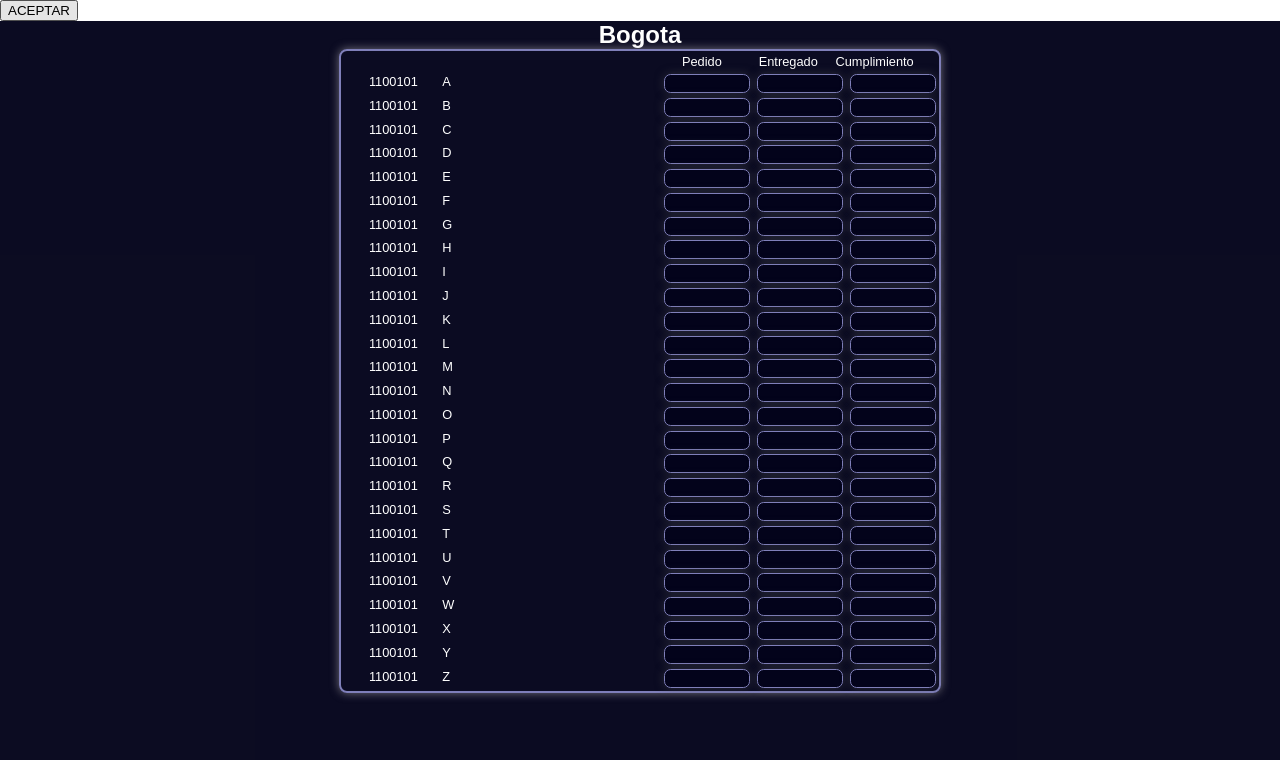
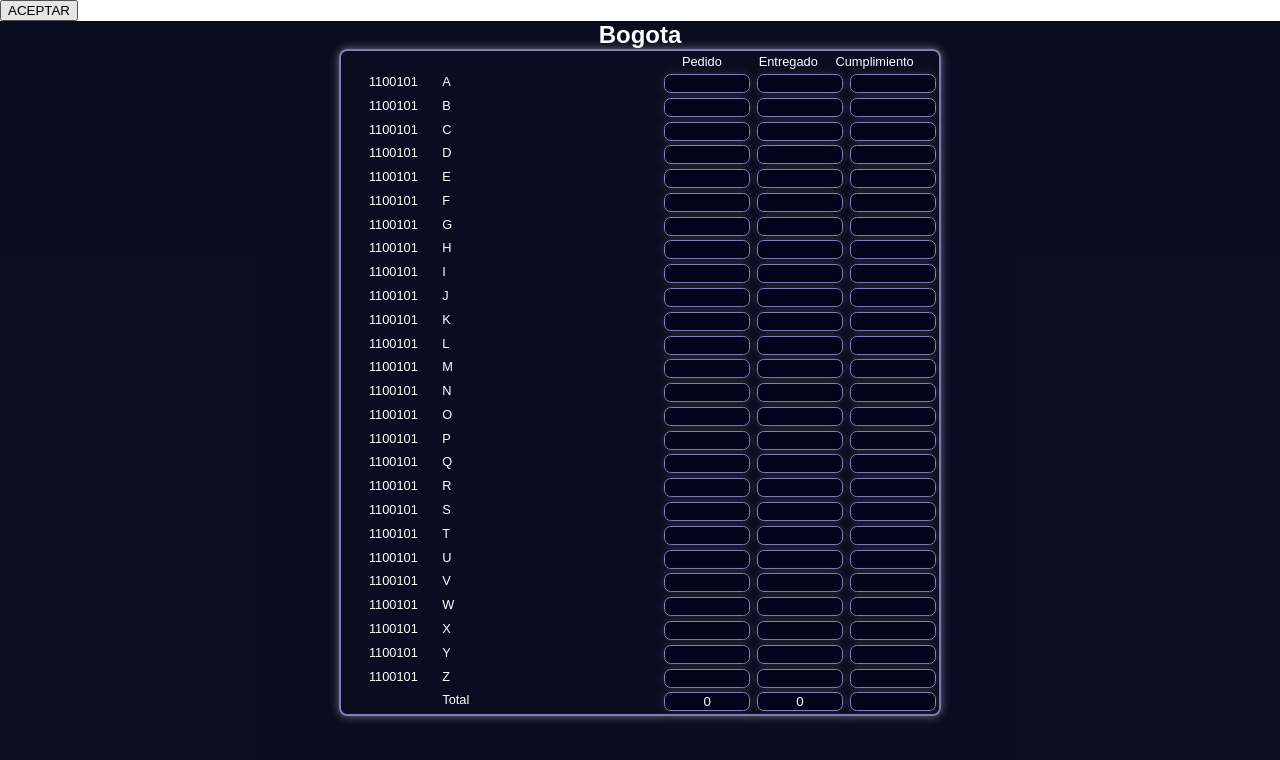
Before and after one commit to cesaringindustrial/pollosvencedor, a website: page index.html in a window 1280 px wide. Both pictures are taken after a click on the button "ACEPTAR". Drawn offline with Linux system fonts and the light colour scheme.

Commit message:
Agregue los totales

```diff
--- a/lib/box/template.jade
+++ b/lib/box/template.jade
@@ -155,3 +155,9 @@
 		input(type="text" id="Order_Z1" value="" class="Box-order" style="text-align:center")
 		input(type="text" id="Delivery_Z2" value="" class="Box-delivery" style="text-align:center")
 		input(type="text" id="Fulfillment_Z3" value="" class="Box-fulfillment" style="text-align:center")
+	section(class ="Box")
+		div(class="Box-id")
+		div(class="Box-description") Total
+		input(type="text" id="Order_total" value="" class="Box-order" style="text-align:center")
+		input(type="text" id="Delivery_total" value="" class="Box-delivery" style="text-align:center")
+		input(type="text" id="Fulfillment_total" value="" class="Box-fulfillment" style="text-align:center")
--- a/public/js/template.js
+++ b/public/js/template.js
@@ -53,6 +53,9 @@
     var Delivery_Y2=document.getElementById("Delivery_Y2");
     var Order_Z1=document.getElementById("Order_Z1");
     var Delivery_Z2=document.getElementById("Delivery_Z2");
+    var Order_total=document.getElementById("Order_total");
+    var Delivery_total=document.getElementById("Delivery_total");
+    var fulfillment_total=document.getElementById("fulfillment_total");
 
     b=document.getElementById("button");
     b.addEventListener("click", fulfillment);
@@ -111,8 +114,21 @@
  	var Y2=Number(Delivery_Y2.value);
  	var Z1=Number(Order_Z1.value);
  	var Z2=Number(Delivery_Z2.value);
+ 	var Totalorder=Number(Order_total.value);
+ 	var TotalDelivery=Number(Delivery_total.value);
+ 	var TotalFulfillment=Number(Fulfillment_total.value);
 
+ 	var Total_order = A1+B1+C1+D1+E1+F1+G1+H1+I1+J1+K1+L1+M1+N1+O1+P1+Q1+R1+S1+T1+U1+V1+W1+X1+Y1+Z1;
+ 	var Total_Delivery = A2+B2+C2+D2+E2+F2+G2+H2+I2+J2+K2+L2+M2+N2+O2+P2+Q2+R2+S2+T2+U2+V2+W2+X2+Y2+Z2;
 
+ 	document.getElementById("Order_total").value=Total_order;
+ 	document.getElementById("Delivery_total").value=Total_Delivery;
+
+ 	if(Total_order>"" && Total_Delivery>""){
+	var TotalFulfillment= (Total_Delivery/Total_order)*100;
+
+	document.getElementById("Fulfillment_total").value=TotalFulfillment+"%";
+ 	}
 
 
  	if(A1>"" && A2>""){
@@ -246,4 +262,5 @@
 
 	document.getElementById("Fulfillment_Z3").value=Z3+"%";
  	}
+
 }
```
Also changed, not shown: index.html, template.html (deleted).
